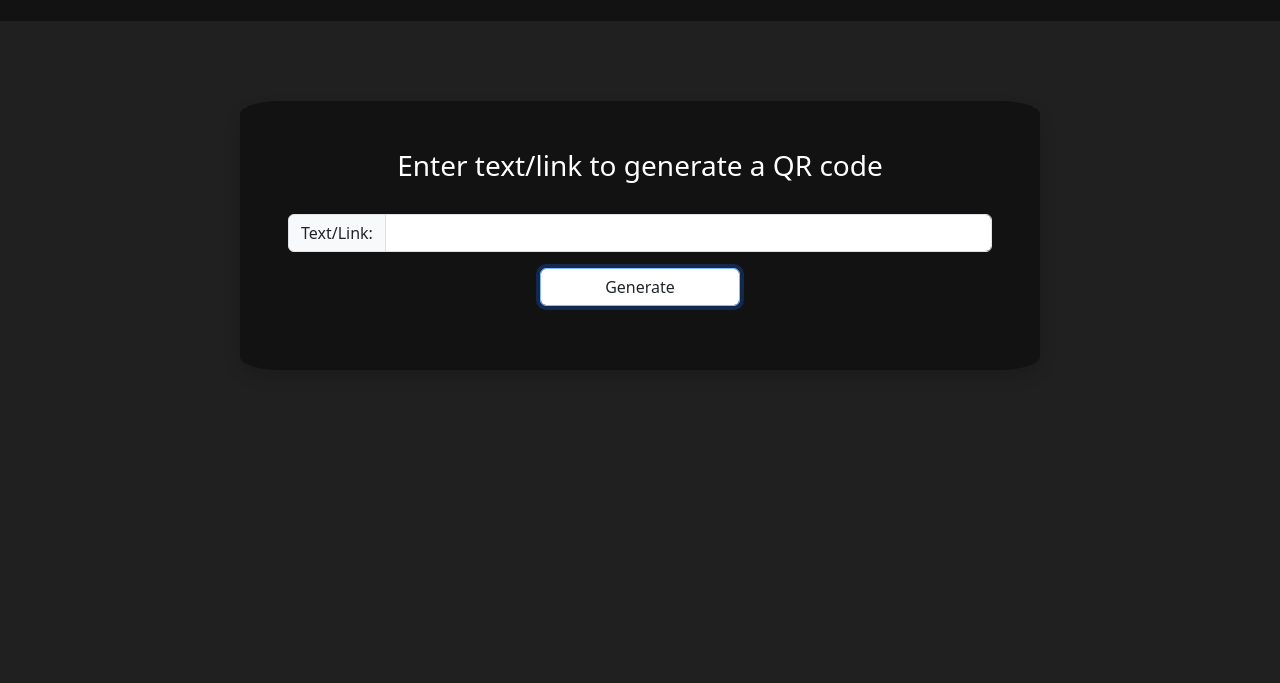
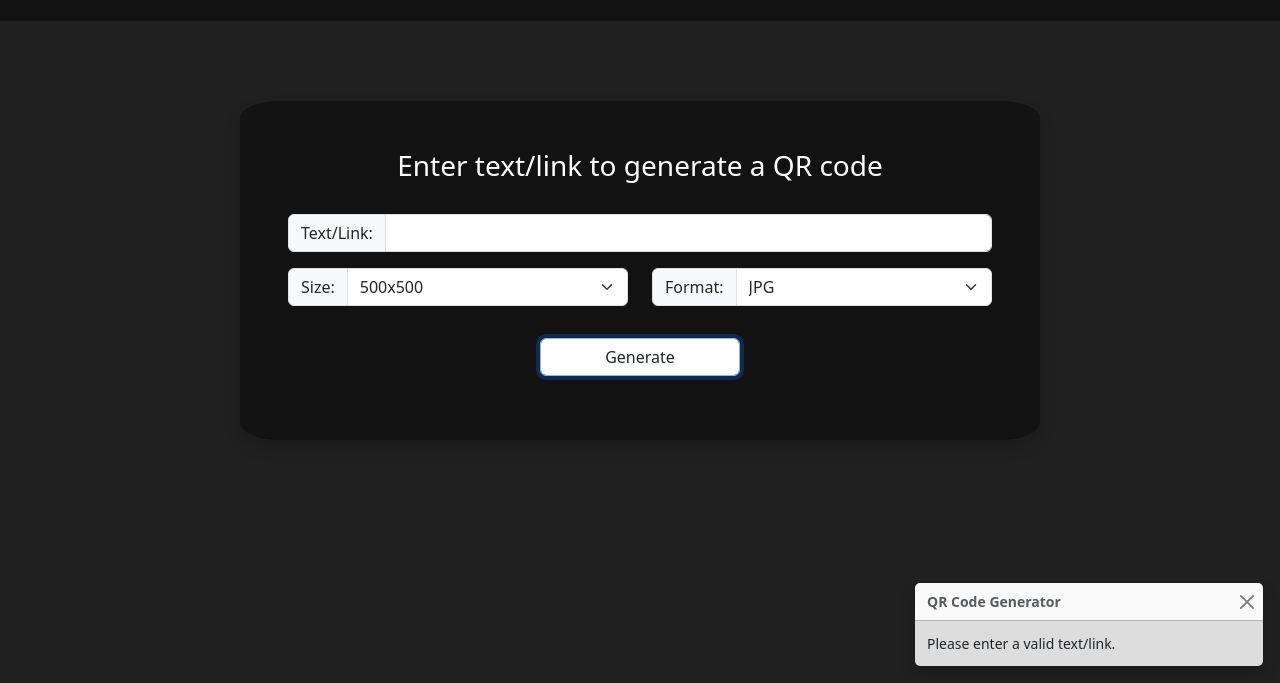
Before and after one commit to Scar1109/Simple--JavaScript-QR-Code-Generator, a website: page index.html in a window 1280 px wide. Both pictures are taken after a click on the input "Generate". Shown: the part 117-800 px from the top of the page. Drawn offline with nearby package versions, Linux system fonts and the light colour scheme.

Commit message:
Select Size and format options

```diff
--- a/index.html
+++ b/index.html
@@ -18,10 +18,39 @@
             <span class="input-group-text" id="inputGroup-sizing-default">Text/Link:</span>
             <input type="text" class="form-control" aria-describedby="inputGroup-sizing-default" id="qr-text" name="qr_text" autofocus>
         </div>
+        <div class="row">
+            <div class="col-md-6">
+                <div class="input-group mb-2">
+                    <span class="input-group-text" id="inputGroup-sizing-default">Size:</span>
+                    <select class="form-select" id="select-size" aria-label="Floating label select example">
+                        <option value="100">100x100</option>
+                        <option value="200">200x200</option>
+                        <option value="300">300x300</option>
+                        <option value="400">400x400</option>
+                        <option value="500" selected>500x500</option>
+                        <option value="750">750x750</option>
+                        <option value="1000">1000x1000</option>
+                    </select>
+                </div>
+            </div>
+            <div class="col-md-6">
+                <div class="input-group mb-2">
+                    <span class="input-group-text" id="inputGroup-sizing-default">Format:</span>
+                    <select class="form-select" id="select-format" aria-label="Floating label select example">
+                        <option value="png">PNG</option>
+                        <option value="gif">GIF</option>
+                        <option value="jpg" selected>JPG</option>
+                        <option value="svg">SVG</option>
+                    </select>
+                </div>
+            </div>
+    </div>
+        <br>
         <div class="input-group mb-3">
             <input type="submit" onclick="generateQrCode()" style="max-width: 200px; margin: auto" class="form-control" value="Generate">
 
         </div>
+
 
         <!-- Spinner -->
         <div class="d-none justify-content-center" id="spinner">
@@ -39,12 +68,24 @@
                 <img src="" id="qr" alt="QR Code">
                 <div class="download-share-buttons">
                     <button class="btn btn-primary" onclick="downloadQR()">Download</button>
-                    <button class="btn btn-primary" onclick="shareQR()">Share</button>
                 </div>
             </div>
         </div>
         </div>
     </div>
+
+    <!-- Alert msg -->
+    <div class="toast-container position-fixed bottom-0 end-0 p-3">
+    <div id="liveToast" class="toast" role="alert" aria-live="assertive" aria-atomic="true">
+        <div class="toast-header">
+        <strong class="me-auto">QR Code Generator</strong>
+        <button type="button" class="btn-close" data-bs-dismiss="toast" aria-label="Close"></button>
+        </div>
+        <div class="toast-body">
+        Please enter a valid text/link.
+        </div>
+    </div>
+</div>
     <script src="node_modules/bootstrap/dist/js/bootstrap.min.js"></script>
     <script src="scripts.js"></script>
 </body>
--- a/package.json
+++ b/package.json
@@ -1,5 +1,6 @@
 {
   "dependencies": {
-    "bootstrap": "^5.3.2"
+    "bootstrap": "^5.3.2",
+    "bootstrap-colorpicker": "^3.4.0"
   }
 }
--- a/scripts.js
+++ b/scripts.js
@@ -1,7 +1,9 @@
 function generateQrCode() {
     var qrText = document.getElementById("qr-text").value;
     if (!qrText) {
-        alert("Please enter the text");
+        const toastLiveExample = document.getElementById('liveToast')
+        const toastBootstrap = bootstrap.Toast.getOrCreateInstance(toastLiveExample)
+        toastBootstrap.show()
     }else{
     displaySections(qrText);
     }
@@ -26,5 +28,5 @@ function displaySections(text) {
 
 function displayQrCode(text) {
     var qrCode = document.getElementById("qr");
-    qrCode.src = "https://api.qrserver.com/v1/create-qr-code/?size=150x150&data=" + text;
+    qrCode.src = "https://api.qrserver.com/v1/create-qr-code/?size=150x150&margin=5&data=" + text;
 }
--- a/styles.css
+++ b/styles.css
@@ -45,4 +45,5 @@
     }
 
 
+
     /* bb86fc */
```
Also changed, not shown: 1 other file.
